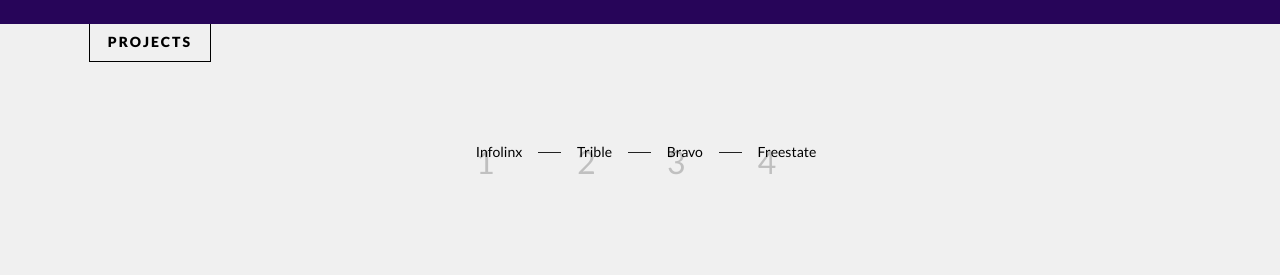
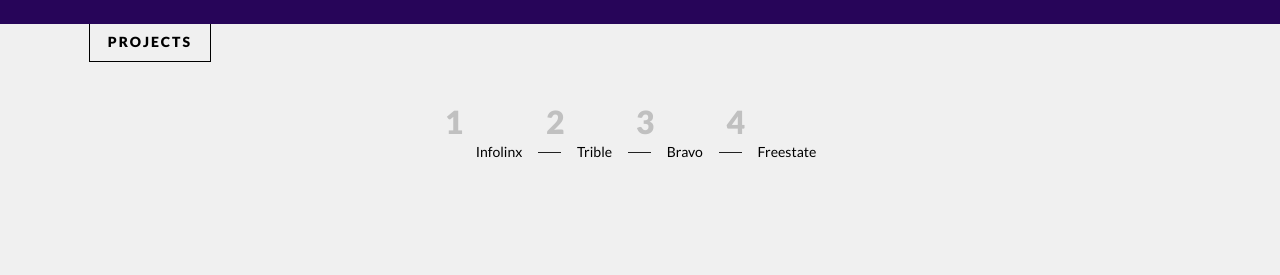
Before and after one commit to bzle/brandonz-me, a Jekyll site: the page built from index.html, in a window 1280 px wide. Shown: the part 1085-1360 px from the top of the page. Built offline with Jekyll 4.4.1, drawn with Linux system fonts in a browser that asks for light colours; nearby versions of some CDN libraries.

Commit message:
Updated '/css/style.scss' via CloudCannon

```diff
--- a/css/style.scss
+++ b/css/style.scss
@@ -926,7 +926,10 @@ header {
 }
 .project__link span {
     font-size: 32px;
+    font-weight: 900;
     position: absolute;
+    top: -30px;
+    left: -15px;
     opacity: 0.2;
 }
 .projects__nav-line {
```
